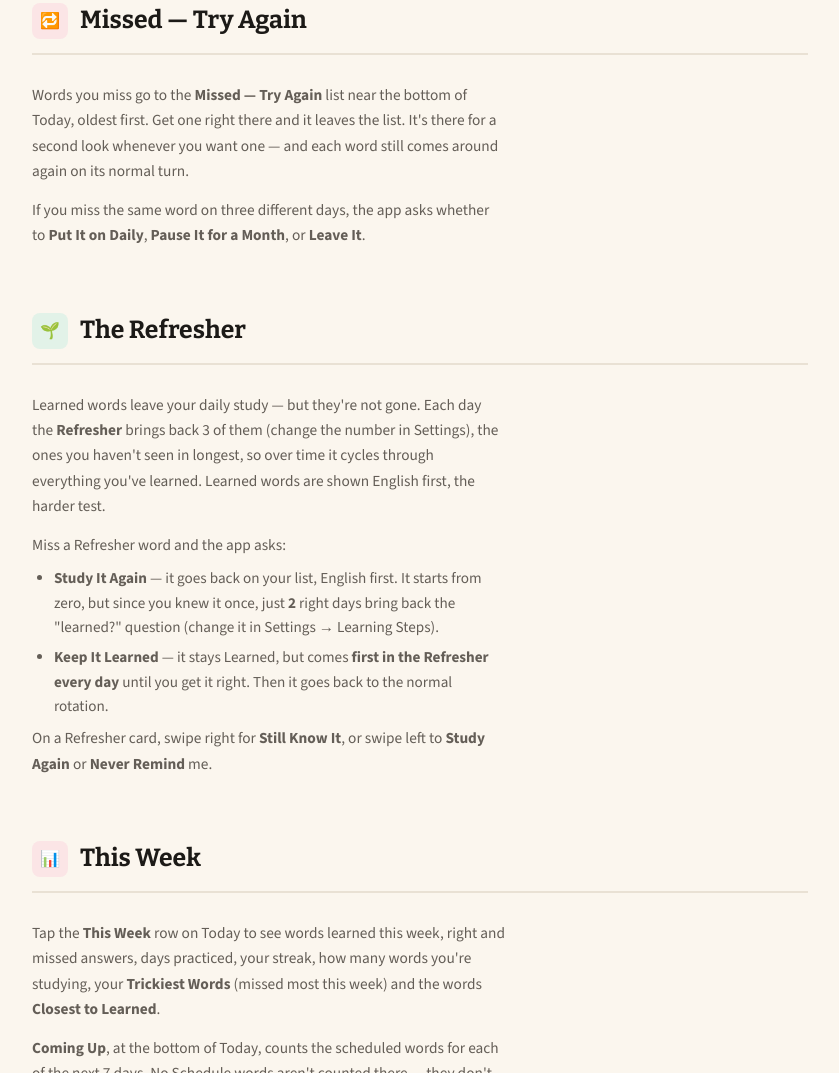
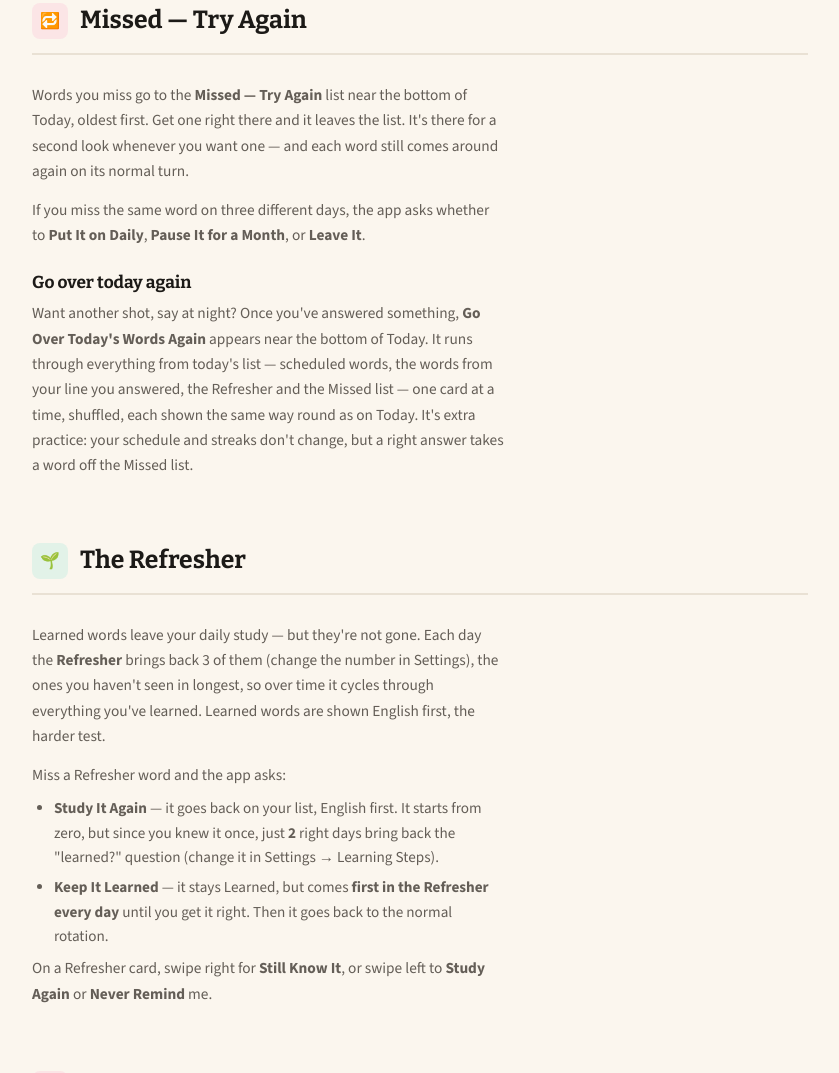
Before and after one commit to azbarks/SpanishHelper-Website, a plain HTML site: page help.html in a window 1280 px wide. Shown: the part 5174-6247 px from the top of the page, without its empty margins (354-1193 px from the left). Drawn offline with nearby package versions, Linux system fonts and the light colour scheme.

Commit message:
Help: Go over today again
Co-Authored-By: Claude Opus 5.5 <noreply@anthropic.com>

```diff
--- a/help.html
+++ b/help.html
@@ -388,6 +388,8 @@
         <h2><span class="tab-icon flame-bg">🔁</span> Missed — Try Again</h2>
         <p>Words you miss go to the <strong>Missed — Try Again</strong> list near the bottom of Today, oldest first. Get one right there and it leaves the list. It's there for a second look whenever you want one — and each word still comes around again on its normal turn.</p>
         <p>If you miss the same word on three different days, the app asks whether to <strong>Put It on Daily</strong>, <strong>Pause It for a Month</strong>, or <strong>Leave It</strong>.</p>
+        <h3>Go over today again</h3>
+        <p>Want another shot, say at night? Once you've answered something, <strong>Go Over Today's Words Again</strong> appears near the bottom of Today. It runs through everything from today's list — scheduled words, the words from your line you answered, the Refresher and the Missed list — one card at a time, shuffled, each shown the same way round as on Today. It's extra practice: your schedule and streaks don't change, but a right answer takes a word off the Missed list.</p>
       </section>
 
       <!-- Refresher -->
```
